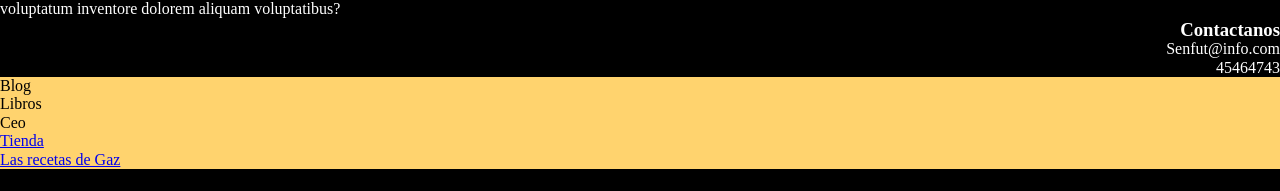
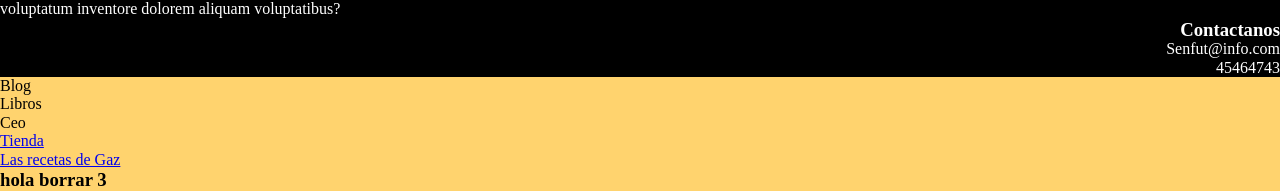
Before and after one commit to jhonskoro/senfut, a plain HTML site: page index.html in a window 1280 px wide. Shown: the part 7563-7754 px from the top of the page. Before the commit the page ends 7732 px from the top, so only its background shows below. Drawn offline with Linux system fonts and the light colour scheme; a web font is replaced by a local one.

Commit message:
indexcambio

```diff
--- a/index.html
+++ b/index.html
@@ -144,7 +144,9 @@
                     <li><a href="pages/gaz.html">Las recetas de Gaz</a></li>
                  </ul>
             </div>
-
+            <div>
+                <h3>hola borrar 3</h3>
+            </div>
 
         </footer>
 
```
